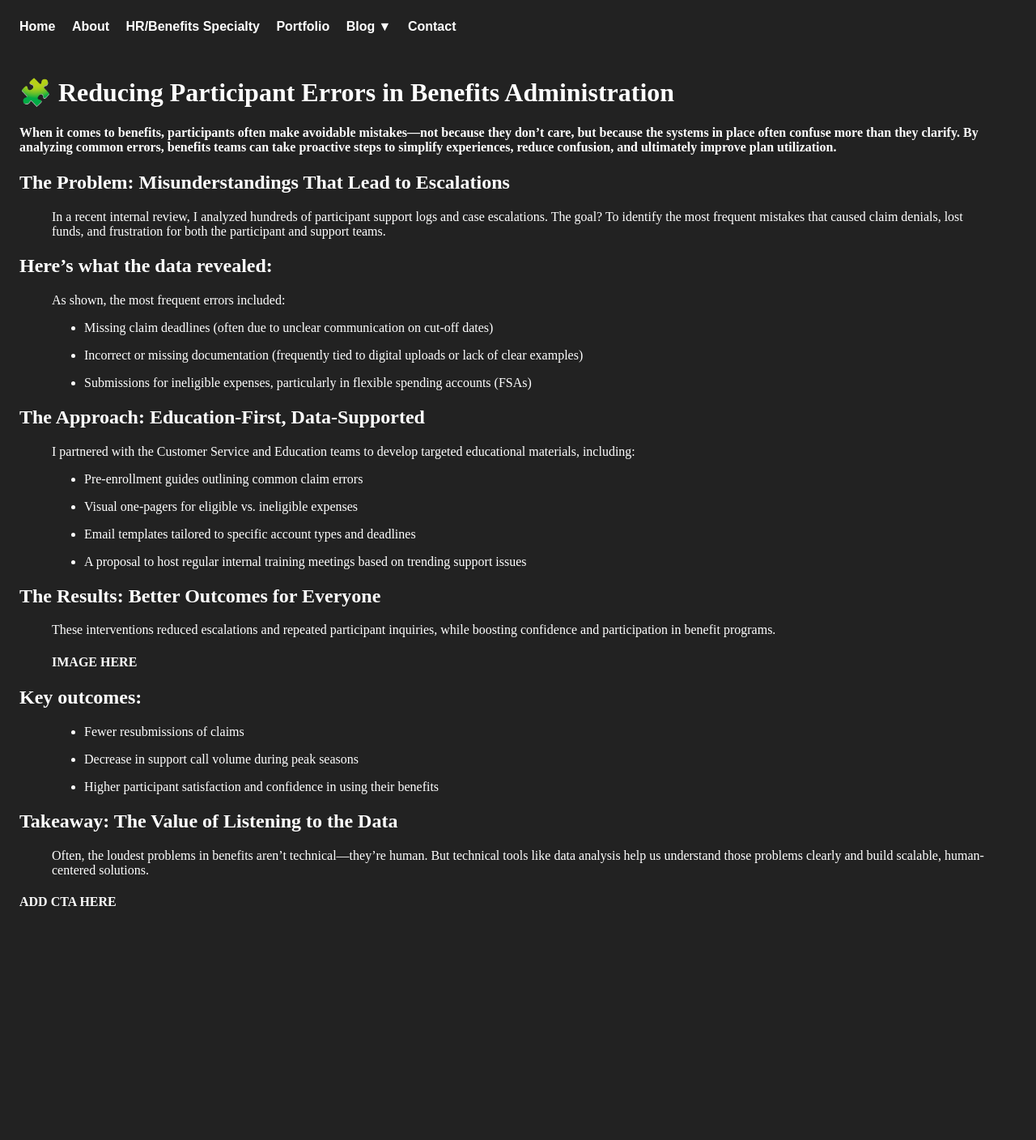
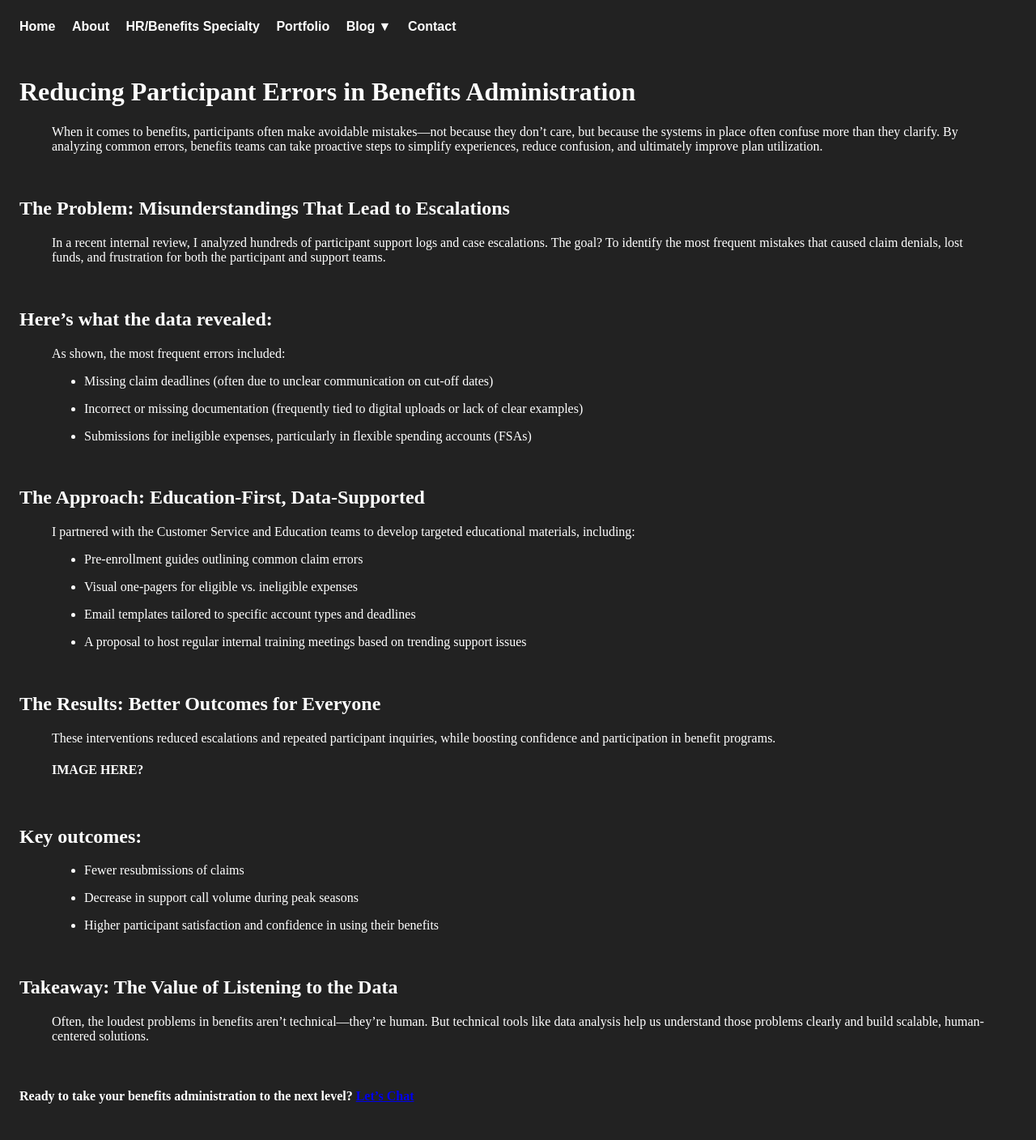
Before and after one commit to JerricaRaemer/databyjerrica.com, a Jekyll site: the page built from _posts/2025-07-31-reducing_errors.md, in a window 1280 px wide. Shown: the whole page at 81% size. Built offline with Jekyll 4.4.1, drawn with Linux system fonts in a browser that asks for light colours; our own code applies the rules of GitHub Pages for plain Markdown files; before the commit the page ends 1168 px from its top, so only the background shows below that.

Commit message:
Update 2025-07-31-reducing_errors.md
audit, add front matter

```diff
--- a/_posts/2025-07-31-reducing_errors.md
+++ b/_posts/2025-07-31-reducing_errors.md
@@ -1,12 +1,24 @@
-# 🧩 Reducing Participant Errors in Benefits Administration
+---
+layout: default
+title: Reducing Errors
+---
 
-#### When it comes to benefits, participants often make avoidable mistakes—not because they don’t care, but because the systems in place often confuse more than they clarify. By analyzing common errors, benefits teams can take proactive steps to simplify experiences, reduce confusion, and ultimately improve plan utilization.
+# Reducing Participant Errors in Benefits Administration
+
+> When it comes to benefits, participants often make avoidable mistakes—not because they don’t care, but because the systems in place often confuse more than they clarify. By analyzing common errors, benefits teams can take proactive steps to simplify experiences, reduce confusion, and ultimately improve plan utilization.
+>
+
+<br>
 
 ## The Problem: Misunderstandings That Lead to Escalations
+
 > In a recent internal review, I analyzed hundreds of participant support logs and case escalations. The goal? To identify the most frequent mistakes that caused claim denials, lost funds, and frustration for both the participant and support teams.
 >
 
+<br>
+
 ## Here’s what the data revealed:
+
 > As shown, the most frequent errors included:
 >
 > * Missing claim deadlines (often due to unclear communication on cut-off dates)
@@ -16,7 +28,10 @@
 > * Submissions for ineligible expenses, particularly in flexible spending accounts (FSAs)
 >
 
+<br>
+
 ## The Approach: Education-First, Data-Supported
+
 > I partnered with the Customer Service and Education teams to develop targeted educational materials, including:
 >
 > * Pre-enrollment guides outlining common claim errors
@@ -28,9 +43,15 @@
 > * A proposal to host regular internal training meetings based on trending support issues
 >
 
+<br>
+
 ## The Results: Better Outcomes for Everyone
+
 > These interventions reduced escalations and repeated participant inquiries, while boosting confidence and participation in benefit programs.
-#### IMAGE HERE
+>
+#### IMAGE HERE?
+
+<br>
 
 ## Key outcomes:
 > * Fewer resubmissions of claims
@@ -40,8 +61,12 @@
 > * Higher participant satisfaction and confidence in using their benefits
 >
 
+<br>
+
 ## Takeaway: The Value of Listening to the Data
 > Often, the loudest problems in benefits aren’t technical—they’re human. But technical tools like data analysis help us understand those problems clearly and build scalable, human-centered solutions.
 >
 
-#### ADD CTA HERE
+<br>
+
+#### Ready to take your benefits administration to the next level? [Let's Chat](contact.md)
```
